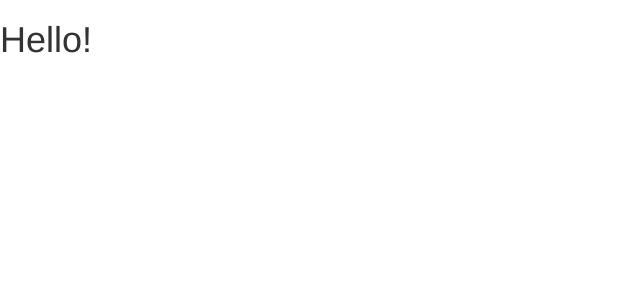
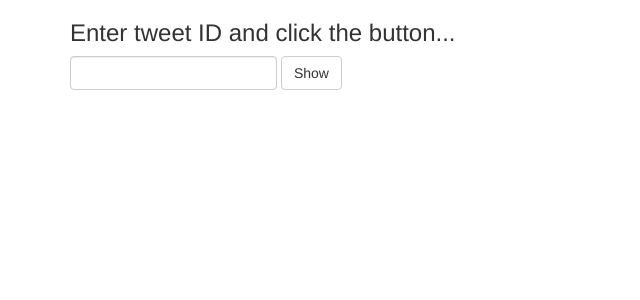
Before and after one commit to mtripp100/showtweet.info, a Flask app: page / in a window 1280 px wide. Shown: the top 300 px of the page, without its empty margins (0-640 px from the left). Run offline with Flask 2, Linux system fonts and the light colour scheme; some libraries are stand-ins or nearby versions.

Commit message:
Add static forms.

```diff
--- a/showtweet/templates/base.html
+++ b/showtweet/templates/base.html
@@ -13,6 +13,12 @@
         <script src="https://maxcdn.bootstrapcdn.com/bootstrap/3.3.7/js/bootstrap.min.js"></script>
     </head>
     <body>
-        <h1>Hello!</h1>
+        <div class="container">
+            <h3>Enter tweet ID and click the button...</h3>
+            <form class="form-inline">
+                <input type="text" class="form-control" id="tweet_id">
+                <button type="submit" class="btn btn-default">Show</button>
+            </form>
+        </div>
     </body>
 </html>
```
